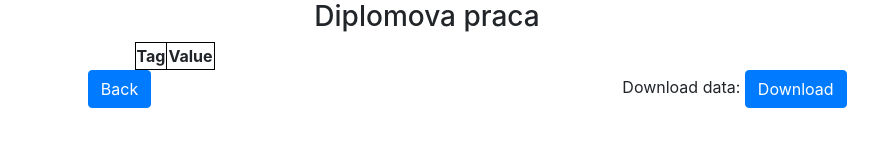
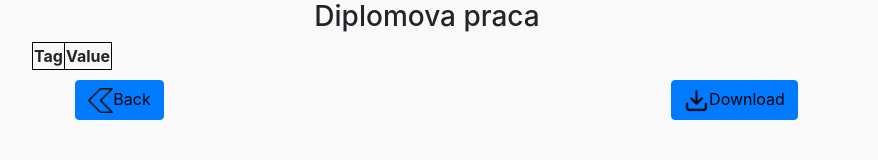
Before and after one commit to xorlickyl/Diplomova-praca, an Electron app: page src/scrap.html in a window 1200 px wide. Shown: the whole page, without its empty margins (173-1051 px from the left). Drawn offline with nearby package versions, Linux system fonts and the light colour scheme; no server answers.

Commit message:
update FE

```diff
--- a/src/scrap.html
+++ b/src/scrap.html
@@ -6,10 +6,10 @@
     <meta http-equiv="Content-Security-Policy" content="script-src 'self' 'unsafe-inline';" />
     <link rel="stylesheet" href="https://stackpath.bootstrapcdn.com/bootstrap/4.1.3/css/bootstrap.min.css" integrity="sha384-MCw98/SFnGE8fJT3GXwEOngsV7Zt27NXFoaoApmYm81iuXoPkFOJwJ8ERdknLPMO" crossorigin="anonymous">
 </head>
-<body style="background: white;text-align: center;">
+<body style="background: #f9f9f9;text-align: center;">
     <h3>Diplomova praca</h3>
     <div class="row">
-        <div class="col-md-3 offset-md-3">
+        <div class="col-md-8 offset-md-2">
             <table id="table" style="text-align: center; border: 1px solid black">
                 <tr>
                     <th style="border: 1px solid black;">Tag</th>
@@ -19,14 +19,12 @@
         </div>
 
     </div>
-    <div class="row">
+    <div class="row" style="margin-top: 10px">
         <div class="col">
-            <button id="backB" type="button" class="btn btn-primary">Back</button>
+            <button id="backB" type="button" class="btn btn-primary" style="color: black"><img src="img/back.png" width="25" height="25">Back</button>
         </div>
         <div class="col">
-            <p>Download data:
-                <button id="download" type="submit" class="btn btn-primary">Download</button>
-            </p>
+                <button id="download" type="submit" class="btn btn-primary" style="color: black"><img src="img/download.png" width="25" height="25">Download</button>
         </div>
     </div>
 </body>
```
Also changed, not shown: src/index.html (+1 -1 lines), src/img/back.png (added), src/img/download.png (added).
